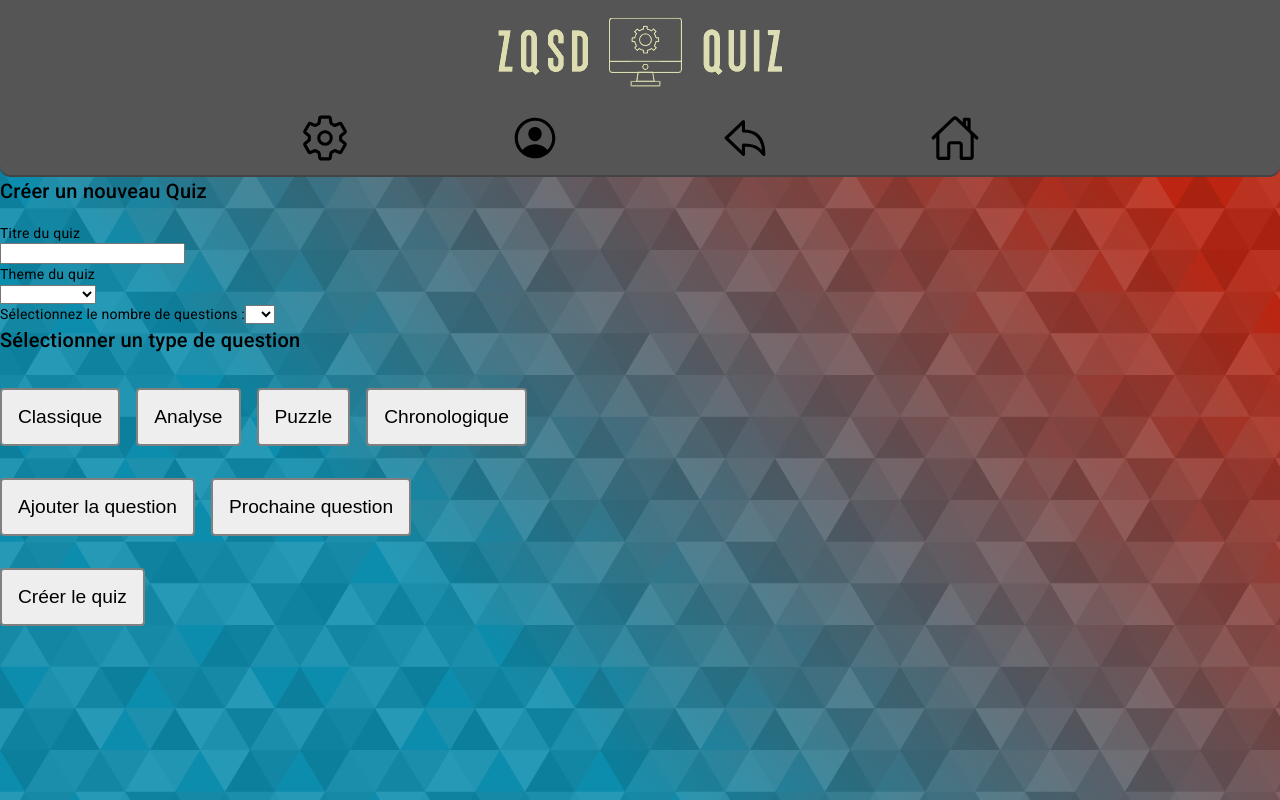
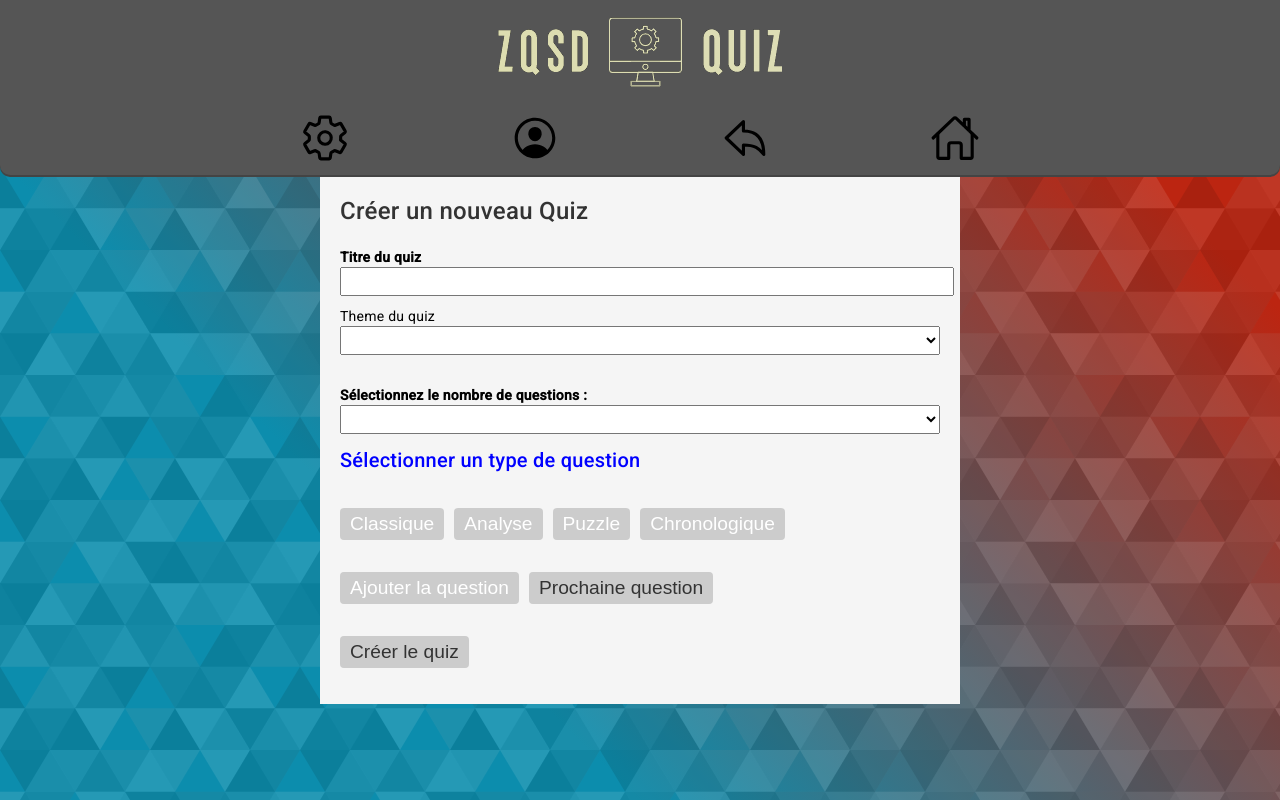
Before and after one commit to 2019-2020-ps6/2022-2023-ps6-zqsd, an Angular app in the folder front-end/: page /CreateQuiz in a window 1280 px wide. Built offline with nearby package versions, Linux system fonts and the light colour scheme.

Commit message:
Css ajustement

```diff
--- a/front-end/src/app/CreateQuestion.component/CreateQuestion.component.html
+++ b/front-end/src/app/CreateQuestion.component/CreateQuestion.component.html
@@ -122,8 +122,46 @@
 </div>
 
 
-
-
+<div *ngIf="showChronologicalSection">
+  <label for="answer1">Answer 1 :</label>
+  <input type="text" id="answer1C" formControlName="answer1" required>
+  <select [(ngModel)]="answer1Order">
+    <option value="1">1</option>
+    <option value="2">2</option>
+    <option value="3">3</option>
+    <option value="4">4</option>
+  </select>
+<div>
+  <label for="answer2">Answer 2 :</label>
+  <input type="text" id="answer2C" formControlName="answer2" required>
+  <select [(ngModel)]="answer2Order">
+    <option value="1">1</option>
+    <option value="2">2</option>
+    <option value="3">3</option>
+    <option value="4">4</option>
+  </select>
+</div>
+<div>
+  <label for="answer3">Answer 3 :</label>
+  <input type="text" id="answer3C" formControlName="answer3" required>
+  <select [(ngModel)]="answer3Order">
+    <option value="1">1</option>
+    <option value="2">2</option>
+    <option value="3">3</option>
+    <option value="4">4</option>
+  </select>
+</div>
+<div>
+  <label for="answer3">Answer 4 :</label>
+  <input type="text" id="answer4C" formControlName="answer4" required>
+  <select [(ngModel)]="answer4Order">
+    <option value="1">1</option>
+    <option value="2">2</option>
+    <option value="3">3</option>
+    <option value="4">4</option>
+  </select>
+  </div>
+</div>
 
 
 <button (click)="addQuestion()">Ajouter la question</button>
--- a/front-end/src/app/CreateQuestion.component/CreateQuestion.component.scss
+++ b/front-end/src/app/CreateQuestion.component/CreateQuestion.component.scss
@@ -5,3 +5,123 @@ button.selected.false {
 button.selected.true {
   background-color: green;
 }
+
+.answer-list {
+  width: 750px;
+  border: solid 1px #222;
+  height: 500px;
+  display: flex;
+  flex-direction: column;
+  background-color: rgba(85, 85, 85, 0.5);
+  overflow: hidden;
+  border-radius: 10px;
+  align-items: center;
+  justify-content: center;
+  box-shadow: 5px 5px 10px 5px #222;
+
+}
+
+.answer-box {
+  padding: 20px 10px;
+  border-bottom: solid 1px #ccc;
+  color: rgba(0, 0, 0, 0.87);
+  display: flex;
+  flex-direction: row;
+  align-items: center;
+  justify-content: space-between;
+  box-sizing: border-box;
+  cursor: move;
+  text-align: center;
+  background: white;
+  font-size: 14px;
+}
+
+.cdk-drag-preview {
+  box-sizing: border-box;
+  border-radius: 4px;
+  box-shadow: 0 5px 5px -3px rgba(0, 0, 0, 0.2),
+  0 8px 10px 1px rgba(0, 0, 0, 0.14),
+  0 3px 14px 2px rgba(0, 0, 0, 0.12);
+}
+
+.cdk-drag-placeholder {
+  opacity: 0;
+}
+
+.cdk-drag-animating {
+  transition: transform 250ms cubic-bezier(0, 0, 0.2, 1);
+}
+
+.answer-box:last-child {
+  border: none;
+}
+
+.answer-list.cdk-drop-list-dragging .answer-box:not(.cdk-drag-placeholder) {
+  transition: transform 250ms cubic-bezier(0, 0, 0.2, 1);
+}
+
+.question-container{
+  display: flex;
+  flex-direction: column;
+  justify-content: space-between;
+  align-items: center;
+  margin-top: 50px;
+}
+
+/* Sélectionner le titre h2 */
+h2 {
+  color: blue;
+  font-size: 20px;
+}
+
+/* Sélectionner les boutons */
+button {
+  background-color: #ccc;
+  color: white;
+  padding: 5px 10px;
+  border: none;
+  margin-right: 10px;
+}
+
+/* Appliquer un style aux boutons "selected true" */
+button.selected.true {
+  background-color: green;
+}
+
+/* Appliquer un style aux boutons "selected false" */
+button.selected.false {
+  background-color: red;
+}
+
+/* Sélectionner les étiquettes des réponses */
+label {
+  font-weight: bold;
+}
+
+/* Sélectionner les champs de saisie */
+input[type="text"] {
+  width: 200px;
+  padding: 5px;
+  margin-bottom: 10px;
+}
+
+/* Sélectionner les images des questions de recherche */
+.question-searching-image {
+  width: 200px;
+  height: auto;
+}
+
+/* Sélectionner les conteneurs des images des questions de recherche */
+.question-searching-image-container {
+  margin-top: 10px;
+}
+
+/* Sélectionner le bouton "Ajouter la question" */
+button[type="button"] {
+  background-color: #333;
+  color: white;
+  padding: 10px;
+  border: none;
+  margin-top: 10px;
+  cursor: pointer;
+}
--- a/front-end/src/app/CreateQuestion.component/CreateQuestion.component.ts
+++ b/front-end/src/app/CreateQuestion.component/CreateQuestion.component.ts
@@ -10,6 +10,8 @@ import {FormGroupDirective} from "@angular/forms";
 import {Answer} from "../../models/Question.model";
 import { ChangeDetectorRef } from '@angular/core';
 import {DomSanitizer, SafeUrl} from '@angular/platform-browser';
+import { CdkDragDrop, moveItemInArray } from "@angular/cdk/drag-drop";
+
 
 
 @Component({
@@ -33,6 +35,12 @@ export class CreateQuestion implements OnInit, AfterViewInit{
   id = 5;
   questionType = ''; // Ajout de la variable questionType
   selectedImage: File | null = null;
+  answers: Answer[] = [];
+
+  answer1Order: number = 1;
+  answer2Order: number = 2;
+  answer3Order: number = 3;
+  answer4Order: number = 4;
 
   showClassic() {
     this.showSearchingSection = false;
@@ -217,4 +225,5 @@ export class CreateQuestion implements OnInit, AfterViewInit{
     this.questionType = ''; // Déplacez la logique ici
   }
 
+
 }
--- a/front-end/src/app/CreateQuiz.component/CreateQuiz.component.scss
+++ b/front-end/src/app/CreateQuiz.component/CreateQuiz.component.scss
@@ -2,3 +2,77 @@
   background-color: blue;
   color: white;
 }
+.create-quiz-container {
+  max-width: 600px;
+  margin: 0 auto;
+  padding: 20px;
+  background-color: #f5f5f5;
+}
+
+.create-quiz-container h2 {
+  color: #333;
+  font-size: 24px;
+  margin-bottom: 20px;
+}
+
+.quiz-form {
+  margin-bottom: 20px;
+}
+
+.quiz-form label {
+  font-weight: bold;
+}
+
+.quiz-form .input-custom {
+  width: 100%;
+  padding: 5px;
+  margin-bottom: 10px;
+}
+
+.quiz-form select {
+  width: 100%;
+  padding: 5px;
+  margin-bottom: 10px;
+}
+
+label {
+  font-weight: bold;
+  display: block;
+}
+
+select {
+  width: 100%;
+  padding: 5px;
+  margin-bottom: 10px;
+}
+
+button {
+  background-color: #ccc;
+  color: #333;
+  padding: 5px 10px;
+  border: none;
+  margin-right: 10px;
+  cursor: pointer;
+}
+
+.blue-button {
+  background-color: blue;
+  color: white;
+}
+
+button.blue-button:hover {
+  background-color: darkblue;
+}
+
+button.blue-button:active {
+  background-color: navy;
+}
+
+button:disabled {
+  background-color: lightgray;
+  cursor: not-allowed;
+}
+
+button:disabled:hover {
+  background-color: lightgray;
+}
```
